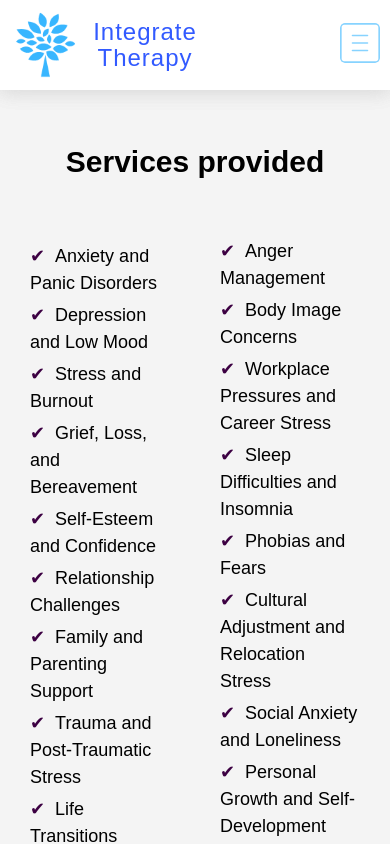
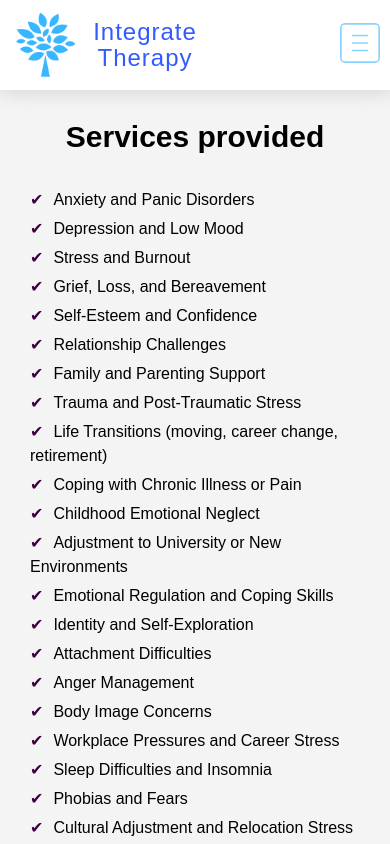
Before and after one commit to SasanTazayoni/integrate-therapy, a React (Vite) app: page /services in a window 390 px wide. Shown: the top 844 px of the page. Built offline with nearby package versions, Linux system fonts and the light colour scheme; a web font is replaced by a local one.

Commit message:
Adjst font sizes and margins on Services page

```diff
--- a/src/assets/css/styles.css
+++ b/src/assets/css/styles.css
@@ -57,7 +57,7 @@ body {
   color: var(--color-body);
   font-display: optional;
   font-family: "oxygen", Arial, Helvetica, sans-serif;
-  font-size: 2.4rem;
+  font-size: 1.8rem;
   line-height: 1.5;
 }
 
@@ -109,6 +109,7 @@ h3 {
 
 h2,
 h3 {
+  margin-top: 0;
   color: var(--color-headings);
 }
 
@@ -130,6 +131,10 @@ p {
 }
 
 @media screen and (max-width: 1024px) {
+  body {
+    font-size: 1.6rem;
+  }
+
   h2 {
     font-size: 3.6rem;
   }
@@ -149,7 +154,7 @@ p {
 
 @media screen and (max-width: 360px) {
   body {
-    font-size: 1.5rem;
+    font-size: 1.4rem;
   }
 
   h1 {
@@ -168,10 +173,6 @@ p {
 }
 
 @media screen and (min-width: 1024px) {
-  body {
-    font-size: 1.8rem;
-  }
-
   h3 {
     font-size: 2.4rem;
   }
@@ -686,6 +687,10 @@ a:hover {
   .container--grey {
     border-left: 2px solid lightgrey;
   }
+
+  .block--top {
+    padding-top: 6rem;
+  }
 }
 
 @media screen and (min-width: 470px) {
@@ -949,6 +954,17 @@ a:hover {
 @media screen and (max-width: 767px) {
   .nav__list-widescreen {
     display: none;
+  }
+}
+
+@media screen and (max-width: 1024px) {
+  .nav__list-widescreen {
+    gap: 1rem;
+    margin-right: 1rem;
+  }
+
+  .nav__list-widescreen .nav__link {
+    padding: 0.5rem 1rem;
   }
 }
 
@@ -1532,19 +1548,14 @@ a:hover {
   }
 }
 
-@media screen and (min-width: 361px) and (max-width: 768px) {
-  .services__list {
-    font-size: 1.8rem;
-  }
-}
-
 @media screen and (max-width: 767px) {
   .services__image {
     background-image: url(/images/servicessmall.jpg);
   }
 
   .services__list {
-    grid-template-columns: 1fr;
+    columns: 1;
+    column-gap: 0;
   }
 }
 
@@ -1557,6 +1568,18 @@ a:hover {
 @media screen and (min-width: 1024px) {
   .services__image {
     background-image: url(/images/serviceslarge.jpg);
+  }
+}
+
+@media screen and (max-width: 1024px) {
+  .services__title {
+    margin-bottom: 4rem;
+  }
+}
+
+@media screen and (max-width: 428px) {
+  .services__title {
+    margin-bottom: 3rem;
   }
 }
 
```
